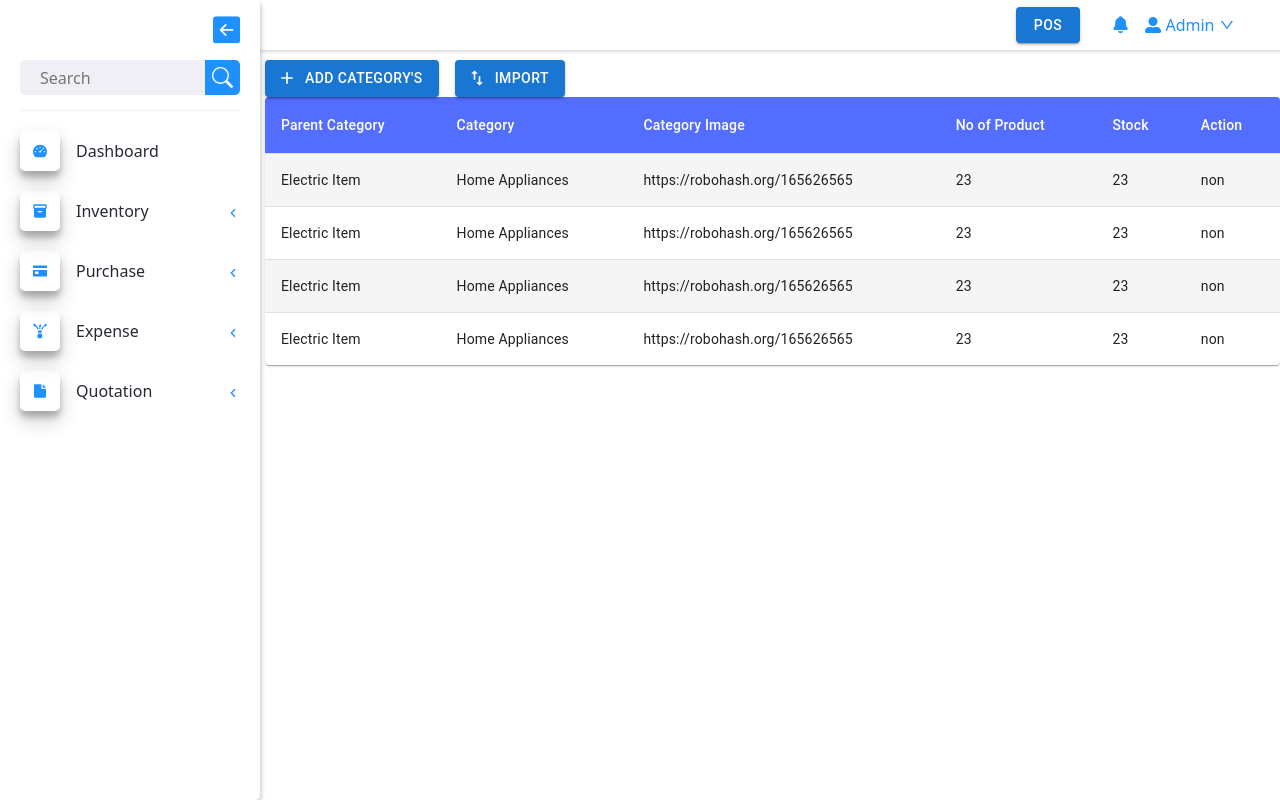
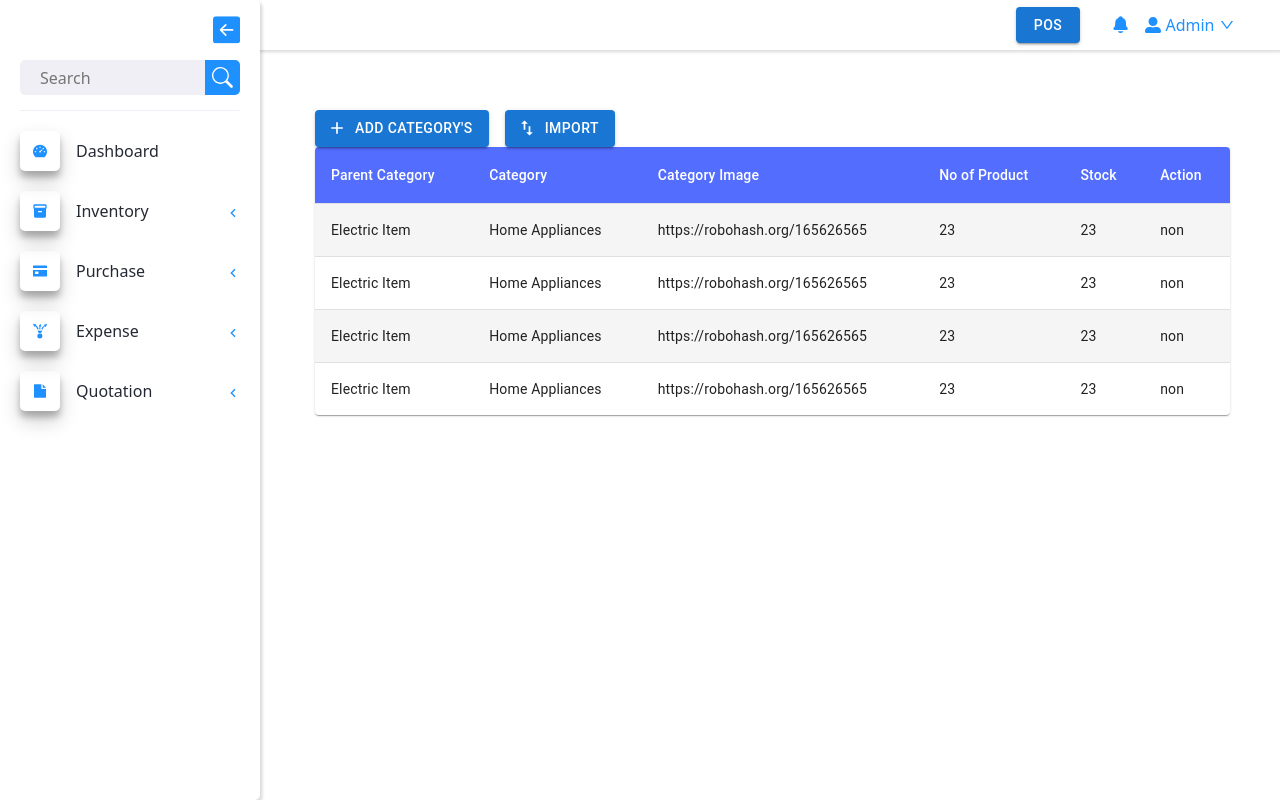
Before and after one commit to Nazif-Malhi/crm-billing-software-v.1, a React (Create React App) app: page /inventory/category in a window 1280 px wide. Built offline with nearby package versions, Linux system fonts and the light colour scheme.

Commit message:
add padding in pages

```diff
--- a/src/Application/Components/Navbar/SideNavbar/SideNavbarMenue/SideNavbarMenue.js
+++ b/src/Application/Components/Navbar/SideNavbar/SideNavbarMenue/SideNavbarMenue.js
@@ -50,6 +50,7 @@ const DropDownLink = styled(Link)`
  height:30px;
  padding-top:1rem;
  padding-left:0.3rem;
+ padding-bottom:30px;
 display:flex;
 text-decoration:none;
 cursor:pointer;
@@ -87,10 +88,10 @@ const SideNavbarMenue = ({item}) => {
             : null}
                 </div>
             </SidebarLink>
-            <div className="subnav_Div" >
+            <div className="subnav_Div"  >
             { subnav && item.subNav.map((item, index) => {
                 return(
-                     <DropDownLink to={item.path} key={index}>
+                     <DropDownLink to={item.path} key={index} >
                         {item.icon}
                         <SidebarSubLabel>{item.title}</SidebarSubLabel>
                     </DropDownLink>
--- a/src/Application/Pages/Dashboard/Dashboard.jsx
+++ b/src/Application/Pages/Dashboard/Dashboard.jsx
@@ -10,7 +10,7 @@ import DoughnetChart from '../../Components/Charts/DoughnetChart'
 const Dashboard = () => {
     return (
         <>
-        <div className="dasboard">
+        <div className="dasboard" style={{marginTop:50,marginBottom:50,marginRight:50,marginLeft:50}}>
             <div className="topHeader">
                 <div className="welcomecon">
                     <h2>Welcome</h2>
--- a/src/Application/Pages/Inventory/Category/Category.js
+++ b/src/Application/Pages/Inventory/Category/Category.js
@@ -18,6 +18,7 @@ import Select from '@mui/material/Select';
 import Chip from '@mui/material/Chip';
 import FormControl from '@mui/material/FormControl';
 import CategoryTable from "./CategoryTable";
+import { padding } from '@mui/system';
 
 
 
@@ -93,8 +94,8 @@ const Category = () => {
 
 
   return(
-    <>
-    <div className='main_container'>
+    < >
+    <div className='main_container' style={{padding:50}}>
       <Stack spacing={2} direction="row">
         <ButtonR variant="contained" startIcon={<AddIcon />} onClick = {handleShow}>
           Add Category's
--- a/src/Application/Pages/Inventory/Product/Product.js
+++ b/src/Application/Pages/Inventory/Product/Product.js
@@ -108,7 +108,7 @@ const Result = () => {
 }
 
   return (
-    <>
+    <div style={{padding:50}}>
 
      <div className='main_container'>
        <Stack spacing={2} direction="row">
@@ -306,7 +306,7 @@ const Result = () => {
         </Modal.Footer>
       </Modal>
     </div>
-    </>
+    </div>
   )
 }
 
--- a/src/Application/Pages/Inventory/Stock/Stock.js
+++ b/src/Application/Pages/Inventory/Stock/Stock.js
@@ -2,7 +2,7 @@ import React from 'react'
 
 const Stock = () => {
   return (
-    <div>Stock</div>
+    <div style={{padding:50}}>Stock</div>
   )
 }
 
--- a/src/Application/Pages/Purchase/AddPurchase/AddPurchase.js
+++ b/src/Application/Pages/Purchase/AddPurchase/AddPurchase.js
@@ -2,7 +2,7 @@
 
  const AddPurchase = () => {
    return (
-     <div>AddPurchase</div>
+     <div style={{padding:50}}>AddPurchase</div>
    )
  }
 
--- a/src/Application/Pages/Purchase/PurchaseList/PurchaseList.js
+++ b/src/Application/Pages/Purchase/PurchaseList/PurchaseList.js
@@ -2,7 +2,7 @@ import React from 'react'
 
 const PurchaseList = () => {
   return (
-    <div>PurchaseList</div>
+    <div style={{padding:50}}>PurchaseList</div>
   )
 }
 
```
Also changed, not shown: src/Application/Components/Navbar/CombineNavbar/CombineNavbar.jsx (+5 -3 lines).
